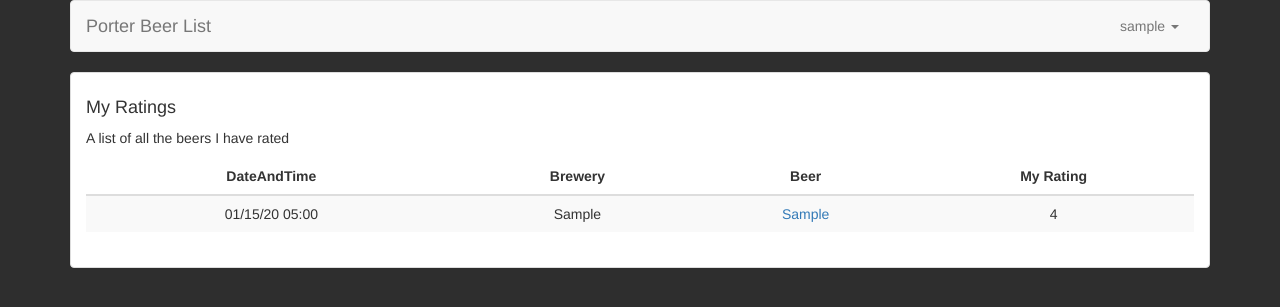
After one commit to johnedenfield/PorterApp, a Flask app: page /my_ratings in a window 1280 px wide. The commit adds this page. Shown: the top 307 px of the page. Run offline with Flask 2, Linux system fonts and the light colour scheme; a user stored in the database is signed in; tables that the repository leaves empty hold one stand-in row (values such as "Sample post"); some libraries are stand-ins or nearby versions.

Commit message:
Added list of all ratings page

```diff
--- /dev/null
+++ b/porterapp/templates/my_ratings.html
@@ -0,0 +1,37 @@
+{% extends "base.html" %}
+{% block title %} My Ratings {% endblock %}
+
+
+{% block content %}
+
+
+<div class="panel panel-default">
+    <div class="panel-body">
+        <h4>My Ratings</h4>
+
+        <p> A list of all the beers I have rated </p>
+        <table class="table table-striped">
+            <thead>
+            <tr>
+                <th> DateAndTime</th>
+                <th> Brewery</th>
+                <th> Beer</th>
+                <th> My Rating</th>
+            </tr>
+            </thead>
+            {% for rating in ratings %}
+            <tr>
+                <td>{{rating.DateAndTime | datetimeformat }}</td>
+                <td>{{rating.Brewery}}</td>
+                <td><a href="{{url_for('beer_info', this_beer = rating.Beer_ID )}}">{{rating.Beer}}</a></td>
+                <td>{{rating.Rating}}</td>
+
+            </tr>
+            {% endfor %}
+        </table>
+    </div>
+
+</div>
+
+
+{% endblock %}
--- a/porterapp/templates/nav_bar.html
+++ b/porterapp/templates/nav_bar.html
@@ -21,7 +21,9 @@
                         <li><a href="{{ url_for('draft_list') }}">On Draft</a></li>
                         <li><a href="{{ url_for('favorite') }}">My Favorites</a></li>
                         <li><a href="{{ url_for('all_drafts') }}">All Drafts</a></li>
-                        <li><a href="{{ url_for('blood_alcohol_level')}}">Alcohol Consumed</a></li>
+                        <li><a href="{{ url_for('my_ratings')}}">My Ratings</a></li>
+                        <li><a href="{{ url_for('alcohol_consumed')}}">Alcohol Consumed</a></li>
+
                         <li role="separator" class="divider"></li>
                         <li><a href="{{ url_for('logout')}}">Log Out</a></li>
 
--- a/porterapp/views.py
+++ b/porterapp/views.py
@@ -253,9 +253,9 @@ def brewery(this_brewery):
     return render_template('brewery.html', brewery_list=brewery_list, this_brewery=this_brewery)
 
 
-@app.route('/BAC', methods=['GET'])
+@app.route('/alcohol_consumed', methods=['GET'])
 @login_required
-def blood_alcohol_level():
+def alcohol_consumed():
     def alcohol_content(volume_str, percent):
         vol = ''
         for s in volume_str:
@@ -292,10 +292,25 @@ def blood_alcohol_level():
 
         all_my_drafts['data'].append([dts * 1000, alcohol])
 
-    return render_template('bac_level.html', my_drafts=my_drafts, all_my_drafts=all_my_drafts)
+    return render_template('alcohol_consumed.html', my_drafts=my_drafts, all_my_drafts=all_my_drafts)
+
+
+@app.route('/my_ratings', methods=['GET'])
+@login_required
+def my_ratings():
+    user_ratings = db.session.query(UserBeerList.DateAndTime, UserBeerList.Rating,
+                                    DraftList.Brewery, DraftList.Beer, DraftList.Beer_ID). \
+        join(DraftList, UserBeerList.Beer_ID == DraftList.Beer_ID). \
+        filter(UserBeerList.User_ID == current_user.get_id()). \
+        order_by(DraftList.Brewery.asc()).all()
+
+    ratings = [dict(DateAndTime=rating[0], Rating=rating[1], Brewery=rating[2],
+                    Beer=rating[3], Beer_ID=rating[4]) for rating in user_ratings]
+
+    return render_template('my_ratings.html', ratings=ratings)
+
 
 # register / Login / Logout
-
 @app.route('/register', methods=['GET', 'POST'])
 def register():
     #  Creates a account user account
```
Also changed, not shown: porterapp/templates/alcohol_consumed.html (renamed from porterapp/templates/bac_level.html).
